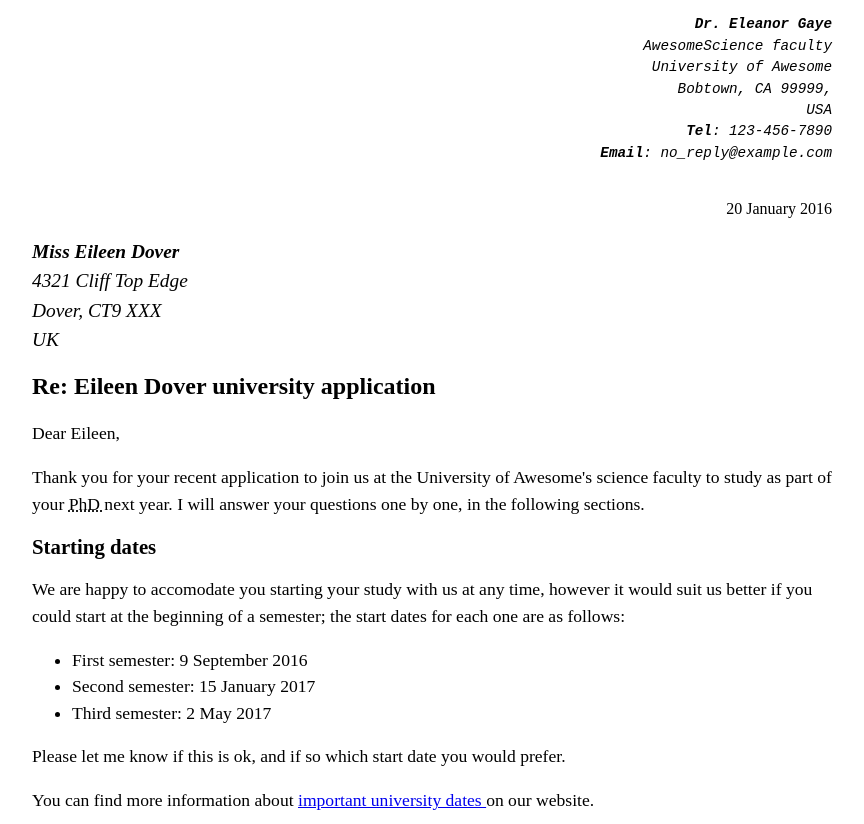
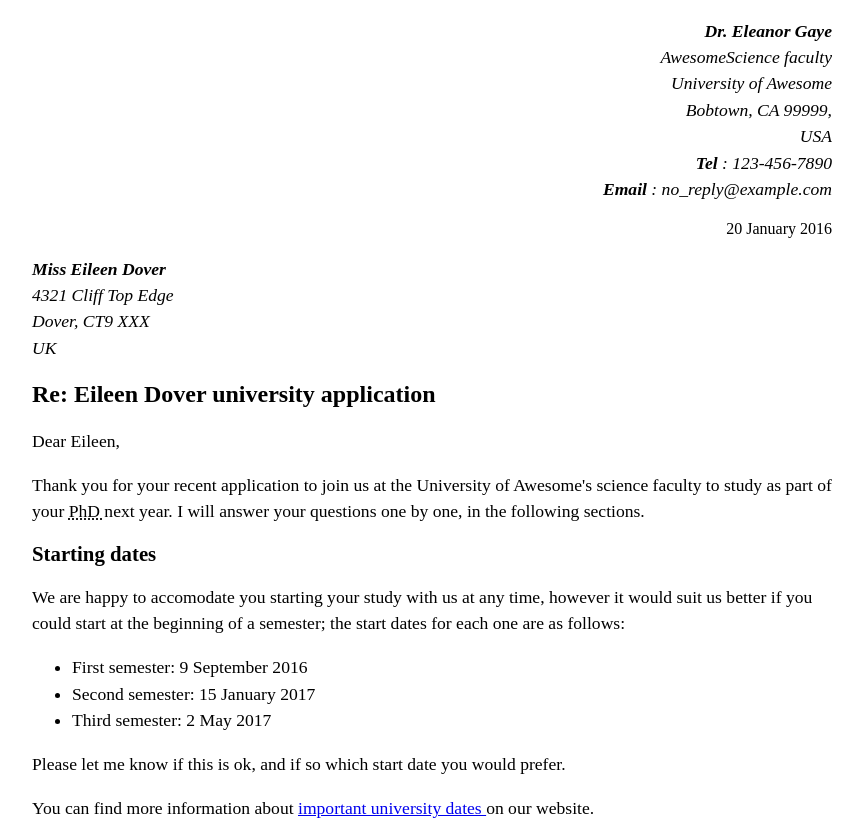
Before and after one commit to johnravendev/html-assessment-01, a plain HTML site: page index.html in a window 1280 px wide. Shown: the top 824 px of the page, without its empty margins (208-1072 px from the left). Drawn offline with Linux system fonts and the light colour scheme.

Commit message:
The two addresses can just be put inside paragraphs and the <pre> element has been deleted

```diff
--- a/index.html
+++ b/index.html
@@ -1,5 +1,5 @@
 <!DOCTYPE html>
-<html lang="en-US">
+<html lang="en">
     <!-- Head -->
     <head>
         <meta charset="UTF-8">
@@ -15,33 +15,41 @@
     <body>
         <!-- Header -->
         <header class="receiver-column">
-            <address>
-                <pre>
-                    <strong>Dr. Eleanor Gaye</strong>
-                    AwesomeScience faculty
-                    University of Awesome
-                    Bobtown, CA 99999,
-                    USA
-                    <strong>Tel</strong>: 123-456-7890
-                    <strong>Email</strong>: no_reply@example.com
-                </pre>
-            </address>
+            <p>
+                <address>
+                    <strong>
+                        Dr. Eleanor Gaye
+                    </strong><br>
+                    AwesomeScience faculty<br>
+                    University of Awesome<br>
+                    Bobtown, CA 99999,<br>
+                    USA<br>
+                    <strong>
+                        Tel
+                    </strong>
+                    : 123-456-7890<br>
+                    <strong>
+                        Email
+                    </strong>
+                    : no_reply@example.com
+                </address>
+            </p>
             <time datetime="2016-01-20">
                 20 January 2016
             </time>
         </header>
         <!-- Main -->
         <main>
-            <address>
-                <p>
+            <p>
+                <address>
                     <strong>
                         Miss Eileen Dover
                     </strong><br>
                     4321 Cliff Top Edge<br>
                     Dover, CT9 XXX<br>
                     UK
-                </p>
-            </address>
+                </address>
+            </p>
             <!-- Article -->
             <article>
                 <h1>
@@ -59,7 +67,6 @@
                     next year.
                     I will answer your questions one by one, in the following sections.
                 </p>
-                <!-- Section -->
                 <section>
                     <h2>
                         <strong>
@@ -99,7 +106,6 @@
                         </a> on our website.
                     </p>
                 </section>
-                <!-- Section -->
                 <section>
                     <h2>
                         <strong>
@@ -138,7 +144,6 @@
                         required staff and other resources, and anything else you think we'd need to know? Thanks.
                     </p>
                 </section>
-                <!-- Section -->
                 <section>
                     <h2>
                         <strong>
```
